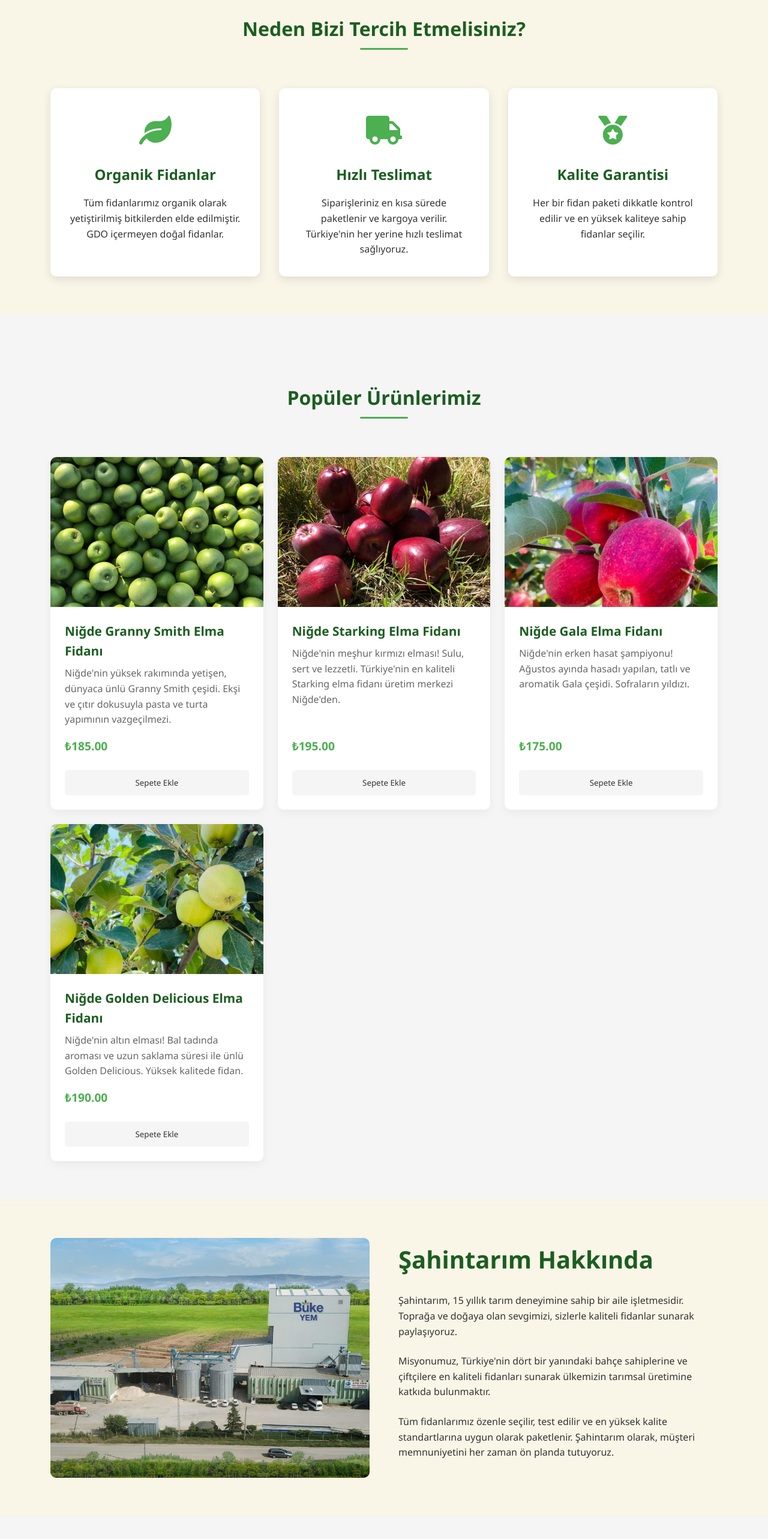
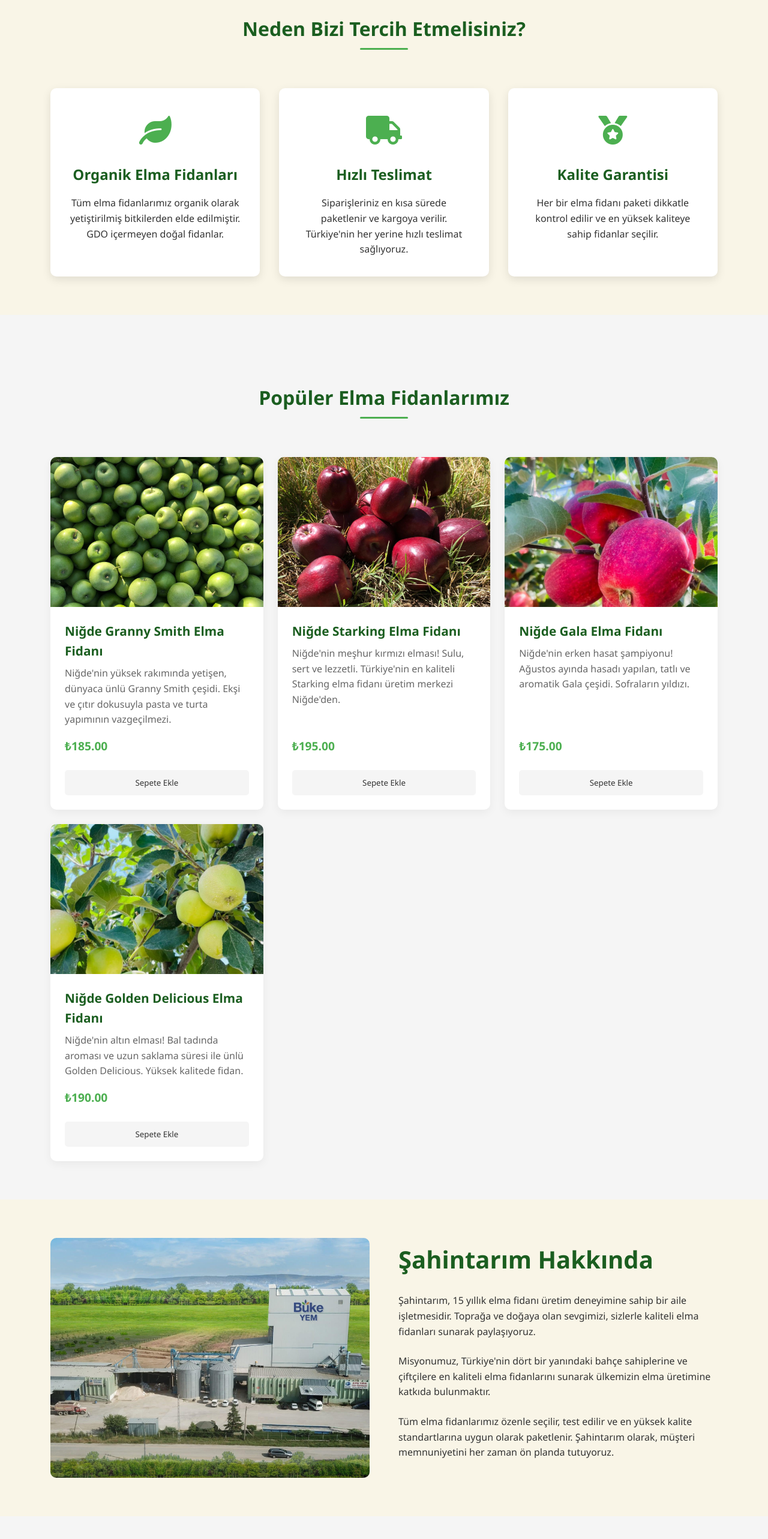
Before and after one commit to kaanx03/SahinTarim_Website, a Next.js app: page / in a window 1280 px wide. Shown: the part 888-3454 px from the top of the page at 60% size. Built offline with nearby package versions, Linux system fonts and the light colour scheme.

Commit message:
seo for main page

```diff
--- a/app/page.js
+++ b/app/page.js
@@ -1,4 +1,4 @@
-// app/page.js - SEO Metadata düzeltilmiş versiyon
+// app/page.js - DÜZELTILMIŞ VERSIYON - SADECE ELMA FIDANLARI
 "use client";
 
 import { useContext, useState } from "react";
@@ -102,7 +102,7 @@ function HomePage() {
         </title>
         <meta
           name="description"
-          content="Şahintarım ile bahçenizi bereketli hale getirin! 15+ yıl deneyimle Niğde'den taze elma fidanları, sebze tohumları ve organik ürünler. Hızlı teslimat, kalite garantisi."
+          content="Şahintarım ile bahçenizi bereketli hale getirin! 15+ yıl deneyimle Niğde'den taze elma fidanları. Hızlı teslimat, kalite garantisi."
         />
         <meta
           name="keywords"
@@ -143,7 +143,7 @@ function HomePage() {
         {/* Canonical */}
         <link rel="canonical" href="https://sahintarim.com" />
 
-        {/* JSON-LD Structured Data - Ana Sayfa İçin - GOOGLE FIX */}
+        {/* JSON-LD Structured Data - SADECE ELMA FIDANLARI - GOOGLE FIX */}
         <script
           type="application/ld+json"
           dangerouslySetInnerHTML={{
@@ -153,8 +153,7 @@ function HomePage() {
               "@id": "https://sahintarim.com/#webpage",
               url: "https://sahintarim.com",
               name: "Şahintarım Ana Sayfa",
-              description:
-                "Niğde'nin en kaliteli elma fidanları ve tarım ürünleri",
+              description: "Niğde'nin en kaliteli elma fidanları",
               isPartOf: {
                 "@id": "https://sahintarim.com/#website",
               },
@@ -367,7 +366,7 @@ function HomePage() {
           }}
         />
 
-        {/* FAQ Schema - Sık Sorulan Sorular */}
+        {/* FAQ Schema - Sadece Elma Fidanları */}
         <script
           type="application/ld+json"
           dangerouslySetInnerHTML={{
@@ -388,7 +387,7 @@ function HomePage() {
                   name: "Fidanlarınız organik mi?",
                   acceptedAnswer: {
                     "@type": "Answer",
-                    text: "Evet, tüm fidanlarımız organik olarak yetiştirilmiş bitkilerden elde edilmiştir. GDO içermeyen doğal fidanlar sunuyoruz.",
+                    text: "Evet, tüm elma fidanlarımız organik olarak yetiştirilmiş bitkilerden elde edilmiştir. GDO içermeyen doğal fidanlar sunuyoruz.",
                   },
                 },
                 {
@@ -422,7 +421,7 @@ function HomePage() {
           <EmblaCarousel />
         </section>
 
-        {/* Features Section */}
+        {/* Features Section - SADECE ELMA FIDANLARI */}
         <section className="features">
           <div className="container">
             <div className="section-title">
@@ -433,10 +432,10 @@ function HomePage() {
                 <div className="feature-icon">
                   <i className="fas fa-leaf"></i>
                 </div>
-                <h3>Organik Fidanlar</h3>
+                <h3>Organik Elma Fidanları</h3>
                 <p>
-                  Tüm fidanlarımız organik olarak yetiştirilmiş bitkilerden elde
-                  edilmiştir. GDO içermeyen doğal fidanlar.
+                  Tüm elma fidanlarımız organik olarak yetiştirilmiş bitkilerden
+                  elde edilmiştir. GDO içermeyen doğal fidanlar.
                 </p>
               </div>
               <div className="feature-box">
@@ -455,8 +454,8 @@ function HomePage() {
                 </div>
                 <h3>Kalite Garantisi</h3>
                 <p>
-                  Her bir fidan paketi dikkatle kontrol edilir ve en yüksek
-                  kaliteye sahip fidanlar seçilir.
+                  Her bir elma fidanı paketi dikkatle kontrol edilir ve en
+                  yüksek kaliteye sahip fidanlar seçilir.
                 </p>
               </div>
             </div>
@@ -468,7 +467,7 @@ function HomePage() {
           <div className="container">
             <div className="section-title">
               <Link href="/products">
-                <h2>Popüler Ürünlerimiz</h2>
+                <h2>Popüler Elma Fidanlarımız</h2>
               </Link>
             </div>
             <div className="products-container">
@@ -515,17 +514,17 @@ function HomePage() {
               <div className="about-content">
                 <h2>Şahintarım Hakkında</h2>
                 <p>
-                  Şahintarım, 15 yıllık tarım deneyimine sahip bir aile
-                  işletmesidir. Toprağa ve doğaya olan sevgimizi, sizlerle
-                  kaliteli fidanlar sunarak paylaşıyoruz.
+                  Şahintarım, 15 yıllık elma fidanı üretim deneyimine sahip bir
+                  aile işletmesidir. Toprağa ve doğaya olan sevgimizi, sizlerle
+                  kaliteli elma fidanları sunarak paylaşıyoruz.
                 </p>
                 <p>
                   Misyonumuz, Türkiye&apos;nin dört bir yanındaki bahçe
-                  sahiplerine ve çiftçilere en kaliteli fidanları sunarak
-                  ülkemizin tarımsal üretimine katkıda bulunmaktır.
+                  sahiplerine ve çiftçilere en kaliteli elma fidanlarını sunarak
+                  ülkemizin elma üretimine katkıda bulunmaktır.
                 </p>
                 <p>
-                  Tüm fidanlarımız özenle seçilir, test edilir ve en yüksek
+                  Tüm elma fidanlarımız özenle seçilir, test edilir ve en yüksek
                   kalite standartlarına uygun olarak paketlenir. Şahintarım
                   olarak, müşteri memnuniyetini her zaman ön planda tutuyoruz.
                 </p>
```
